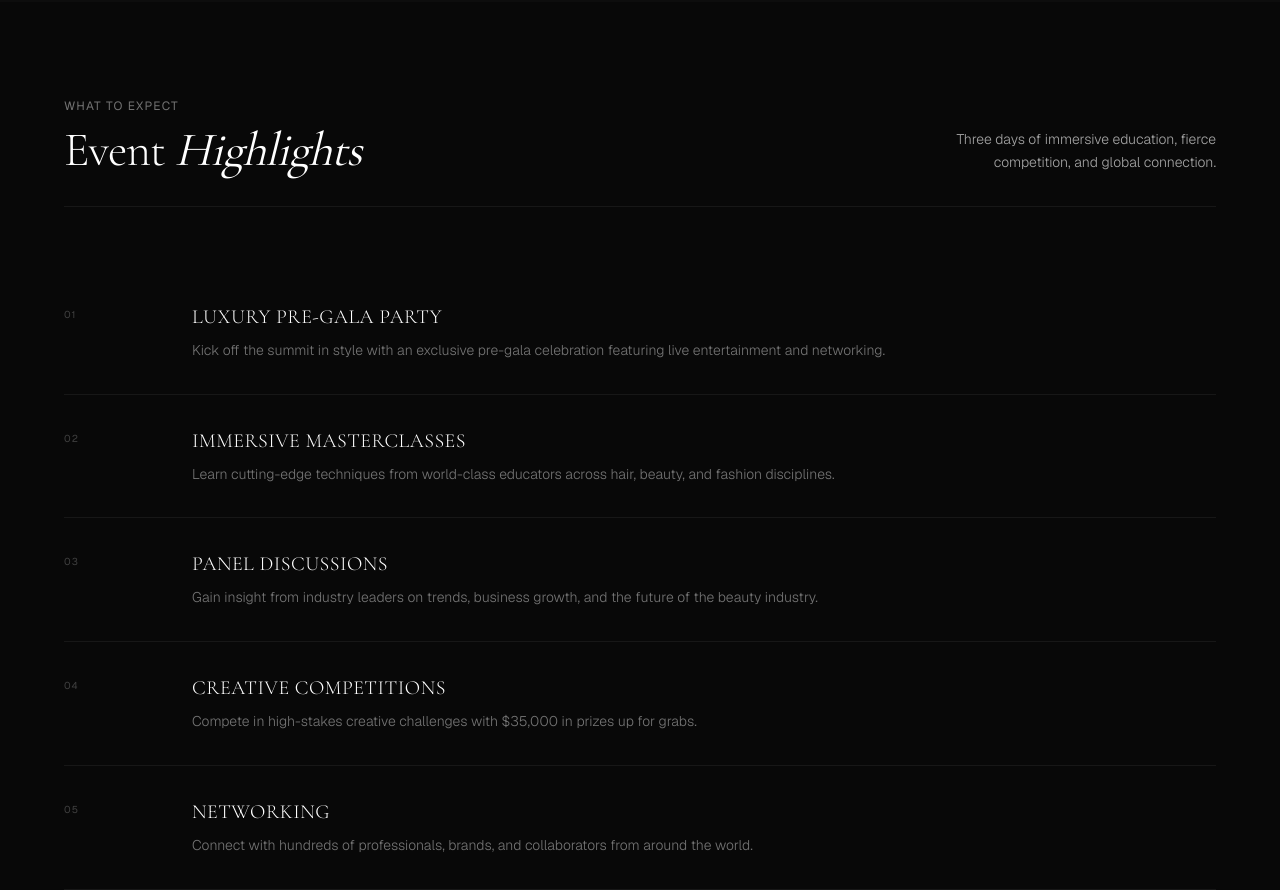
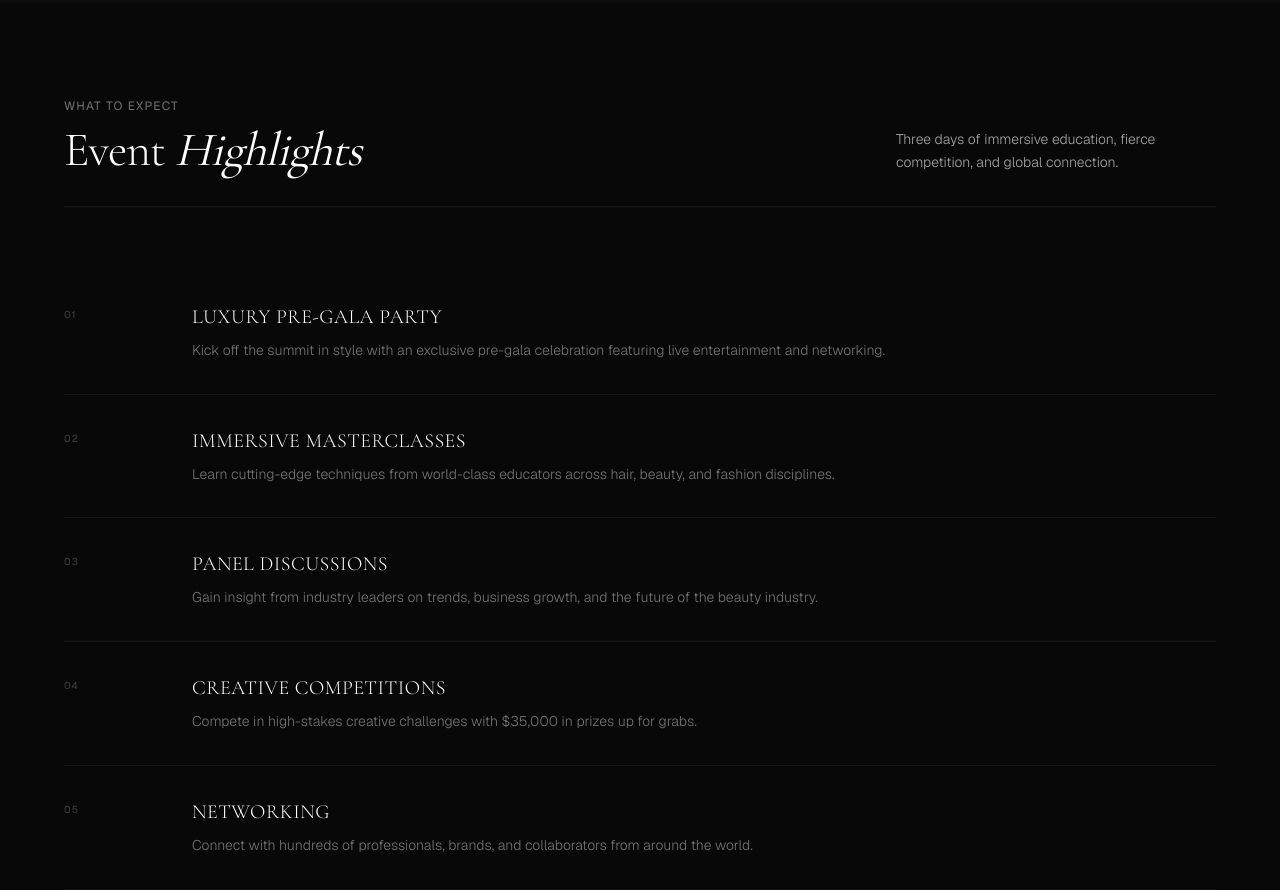
Before and after one commit to alexis800-glitch/hebs-lagos-2026, a Next.js app: page / in a window 1280 px wide. Shown: the part 1600-2490 px from the top of the page. Built offline with nearby package versions, Linux system fonts and the light colour scheme.

Commit message:
style: replace motion header with exact Stripe-aligned layout block in EventHighlights

```diff
--- a/components/EventHighlights.tsx
+++ b/components/EventHighlights.tsx
@@ -49,25 +49,17 @@ export default function EventHighlights() {
     <section id="highlights" className="py-24 px-4 bg-[#080808]">
       <div className="max-w-6xl mx-auto">
         {/* Header */}
-        <motion.div
-          initial={mounted ? { opacity: 0, y: 30 } : false}
-          whileInView={{ opacity: 1, y: 0 }}
-          viewport={{ once: true, amount: 0.3 }}
-          transition={{ duration: 0.8, ease: EASE }}
-          className="border-b border-neutral-900 pb-8 mb-16 flex flex-col md:flex-row md:items-end md:justify-between gap-6"
-        >
+        <div className="border-b border-neutral-900 pb-8 mb-16 flex flex-col md:flex-row md:items-end md:justify-between gap-6">
           <div>
-            <p className="font-sans text-xs uppercase tracking-widest text-neutral-500 mb-3">
-              What to Expect
-            </p>
+            <p className="font-sans text-xs uppercase tracking-widest text-neutral-500 mb-3">What to Expect</p>
             <h2 className="font-serif text-4xl md:text-5xl font-light text-white tracking-tight">
               Event <span className="italic font-normal">Highlights</span>
             </h2>
           </div>
-          <p className="font-sans text-sm text-neutral-400 max-w-xs font-light leading-relaxed md:text-right">
+          <p className="font-sans text-sm text-neutral-400 max-w-xs font-light leading-relaxed md:text-left">
             Three days of immersive education, fierce competition, and global connection.
           </p>
-        </motion.div>
+        </div>
 
         {/* Flat linear panel list */}
         <motion.div
```
